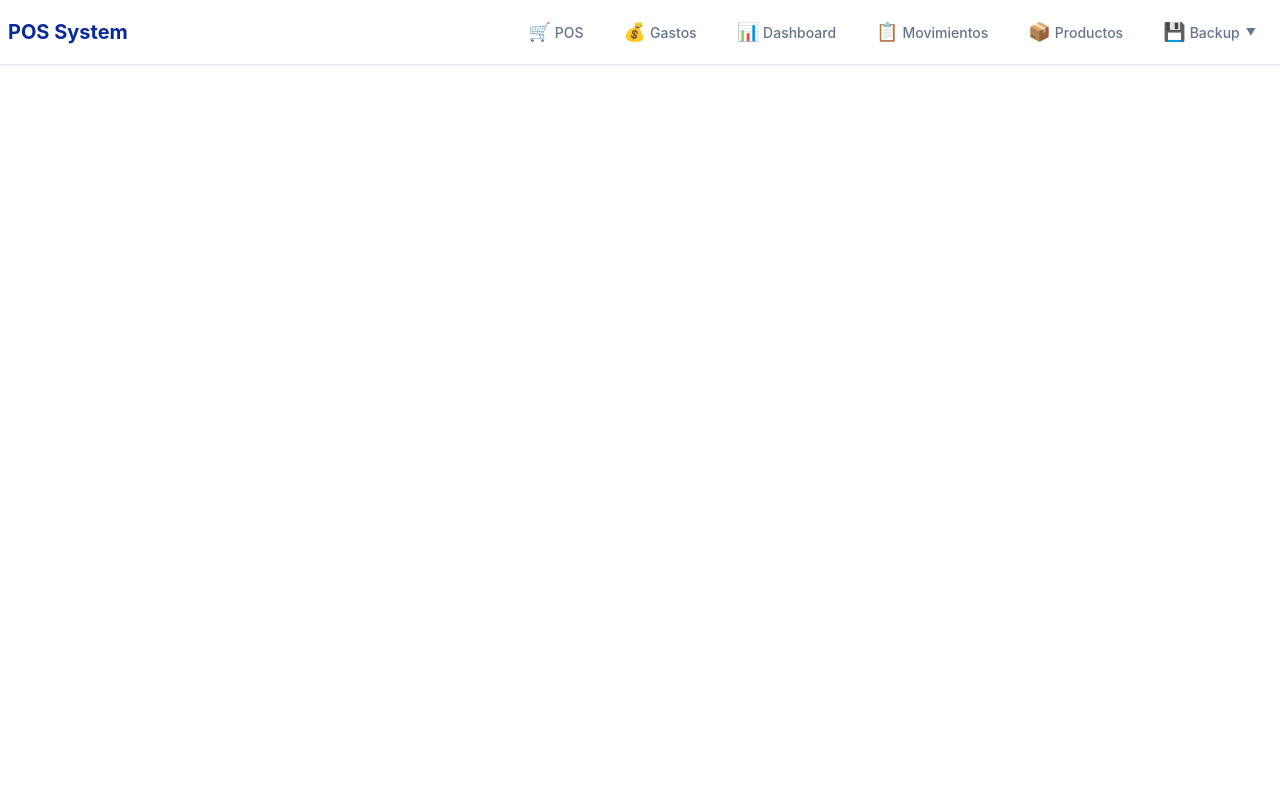
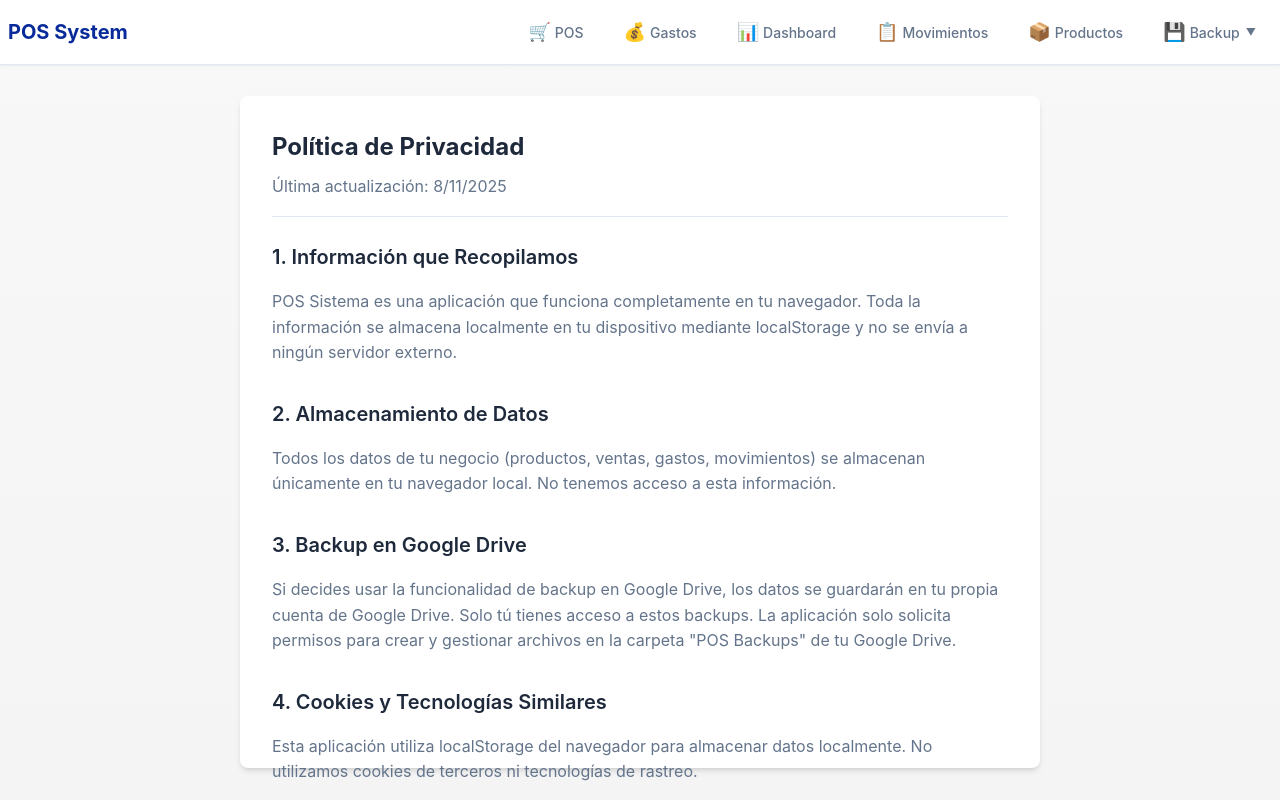
Before and after one commit to idgleb/Pos-sistema, a React (Vite) app: page /privacy in a window 1280 px wide. Built offline with nearby package versions, Linux system fonts and the light colour scheme.

Commit message:
Agregar pÃ¡ginas de Privacy Policy y Terms of Service para cumplir con requisitos de Google OAuth

```diff
--- a/src/app/routes.jsx
+++ b/src/app/routes.jsx
@@ -7,6 +7,8 @@ import ExpensesPage from '../features/expenses/ExpensesPage';
 import DashboardPage from '../features/dashboard/DashboardPage';
 import MovementsPage from '../features/movements/MovementsPage';
 import ProductsPage from '../features/products/ProductsPage';
+import PrivacyPolicyPage from '../features/legal/PrivacyPolicyPage';
+import TermsOfServicePage from '../features/legal/TermsOfServicePage';
 
 const AppRoutes = () => {
   return (
@@ -16,6 +18,8 @@ const AppRoutes = () => {
       <Route path="/dashboard" element={<DashboardPage />} />
       <Route path="/movimientos" element={<MovementsPage />} />
       <Route path="/productos" element={<ProductsPage />} />
+      <Route path="/privacy" element={<PrivacyPolicyPage />} />
+      <Route path="/terms" element={<TermsOfServicePage />} />
     </Routes>
   );
 };
--- /dev/null
+++ b/src/features/legal/LegalPage.css
@@ -0,0 +1,73 @@
+.legal-page {
+  min-height: 100vh;
+  background: linear-gradient(180deg, #f8f8f8 0%, #f4f4f4 100%);
+  padding: calc(64px + var(--spacing-xl)) var(--spacing-lg) var(--spacing-xl);
+  display: flex;
+  justify-content: center;
+}
+
+.legal-content {
+  max-width: 800px;
+  width: 100%;
+  background-color: var(--color-bg-primary);
+  border-radius: var(--radius-lg);
+  padding: var(--spacing-xl);
+  box-shadow: var(--shadow-md);
+  line-height: 1.6;
+}
+
+.legal-content h1 {
+  font-size: var(--font-size-2xl);
+  font-weight: var(--font-weight-bold);
+  color: var(--color-text-primary);
+  margin-bottom: var(--spacing-sm);
+}
+
+.last-updated {
+  color: var(--color-text-muted);
+  font-size: var(--font-size-sm);
+  margin-bottom: var(--spacing-xl);
+  padding-bottom: var(--spacing-md);
+  border-bottom: 1px solid var(--color-border);
+}
+
+.legal-content section {
+  margin-bottom: var(--spacing-xl);
+}
+
+.legal-content h2 {
+  font-size: var(--font-size-xl);
+  font-weight: var(--font-weight-semibold);
+  color: var(--color-text-primary);
+  margin-bottom: var(--spacing-md);
+  margin-top: var(--spacing-lg);
+}
+
+.legal-content p {
+  font-size: var(--font-size-base);
+  color: var(--color-text-secondary);
+  margin-bottom: var(--spacing-md);
+}
+
+.legal-content section:first-of-type {
+  margin-top: 0;
+}
+
+/* Responsive */
+@media (max-width: 768px) {
+  .legal-page {
+    padding: calc(56px + var(--spacing-md)) var(--spacing-md) var(--spacing-lg);
+  }
+
+  .legal-content {
+    padding: var(--spacing-lg);
+  }
+
+  .legal-content h1 {
+    font-size: var(--font-size-xl);
+  }
+
+  .legal-content h2 {
+    font-size: var(--font-size-lg);
+  }
+}
--- /dev/null
+++ b/src/features/legal/PrivacyPolicyPage.jsx
@@ -0,0 +1,74 @@
+import React from 'react';
+import './LegalPage.css';
+
+const PrivacyPolicyPage = () => {
+  return (
+    <div className="legal-page">
+      <div className="legal-content">
+        <h1>Política de Privacidad</h1>
+        <p className="last-updated">Última actualización: {new Date().toLocaleDateString('es-ES')}</p>
+
+        <section>
+          <h2>1. Información que Recopilamos</h2>
+          <p>
+            POS Sistema es una aplicación que funciona completamente en tu navegador.
+            Toda la información se almacena localmente en tu dispositivo mediante localStorage
+            y no se envía a ningún servidor externo.
+          </p>
+        </section>
+
+        <section>
+          <h2>2. Almacenamiento de Datos</h2>
+          <p>
+            Todos los datos de tu negocio (productos, ventas, gastos, movimientos) se almacenan
+            únicamente en tu navegador local. No tenemos acceso a esta información.
+          </p>
+        </section>
+
+        <section>
+          <h2>3. Backup en Google Drive</h2>
+          <p>
+            Si decides usar la funcionalidad de backup en Google Drive, los datos se guardarán
+            en tu propia cuenta de Google Drive. Solo tú tienes acceso a estos backups.
+            La aplicación solo solicita permisos para crear y gestionar archivos en la carpeta
+            "POS Backups" de tu Google Drive.
+          </p>
+        </section>
+
+        <section>
+          <h2>4. Cookies y Tecnologías Similares</h2>
+          <p>
+            Esta aplicación utiliza localStorage del navegador para almacenar datos localmente.
+            No utilizamos cookies de terceros ni tecnologías de rastreo.
+          </p>
+        </section>
+
+        <section>
+          <h2>5. Seguridad</h2>
+          <p>
+            Todos los datos permanecen en tu dispositivo. No recopilamos, almacenamos ni
+            transmitimos información personal a servidores externos.
+          </p>
+        </section>
+
+        <section>
+          <h2>6. Cambios a esta Política</h2>
+          <p>
+            Podemos actualizar esta política de privacidad ocasionalmente.
+            La fecha de la última actualización se mostrará en la parte superior de esta página.
+          </p>
+        </section>
+
+        <section>
+          <h2>7. Contacto</h2>
+          <p>
+            Si tienes preguntas sobre esta política de privacidad, puedes contactarnos
+            a través del repositorio del proyecto en GitHub.
+          </p>
+        </section>
+      </div>
+    </div>
+  );
+};
+
+export default PrivacyPolicyPage;
--- /dev/null
+++ b/src/features/legal/TermsOfServicePage.jsx
@@ -0,0 +1,80 @@
+import React from 'react';
+import './LegalPage.css';
+
+const TermsOfServicePage = () => {
+  return (
+    <div className="legal-page">
+      <div className="legal-content">
+        <h1>Términos de Servicio</h1>
+        <p className="last-updated">Última actualización: {new Date().toLocaleDateString('es-ES')}</p>
+
+        <section>
+          <h2>1. Aceptación de los Términos</h2>
+          <p>
+            Al usar POS Sistema, aceptas estos términos de servicio.
+            Si no estás de acuerdo con estos términos, no uses la aplicación.
+          </p>
+        </section>
+
+        <section>
+          <h2>2. Uso de la Aplicación</h2>
+          <p>
+            POS Sistema es una aplicación web gratuita que funciona completamente en tu navegador.
+            Puedes usarla para gestionar productos, ventas, gastos y movimientos de tu negocio.
+          </p>
+        </section>
+
+        <section>
+          <h2>3. Responsabilidad por los Datos</h2>
+          <p>
+            Tú eres responsable de mantener backups de tus datos. Aunque la aplicación ofrece
+            funcionalidad de backup, es tu responsabilidad asegurarte de que tus datos estén
+            respaldados adecuadamente.
+          </p>
+        </section>
+
+        <section>
+          <h2>4. Disponibilidad del Servicio</h2>
+          <p>
+            POS Sistema se proporciona "tal cual" sin garantías de ningún tipo.
+            No garantizamos que la aplicación esté disponible en todo momento o libre de errores.
+          </p>
+        </section>
+
+        <section>
+          <h2>5. Modificaciones</h2>
+          <p>
+            Nos reservamos el derecho de modificar o discontinuar la aplicación en cualquier momento
+            sin previo aviso.
+          </p>
+        </section>
+
+        <section>
+          <h2>6. Limitación de Responsabilidad</h2>
+          <p>
+            En la medida máxima permitida por la ley, no seremos responsables por cualquier daño
+            directo, indirecto, incidental o consecuente que resulte del uso de esta aplicación.
+          </p>
+        </section>
+
+        <section>
+          <h2>7. Propiedad Intelectual</h2>
+          <p>
+            El código de POS Sistema está disponible como código abierto.
+            Puedes usar, modificar y distribuir el código según la licencia del proyecto.
+          </p>
+        </section>
+
+        <section>
+          <h2>8. Cambios a los Términos</h2>
+          <p>
+            Podemos actualizar estos términos de servicio ocasionalmente.
+            La fecha de la última actualización se mostrará en la parte superior de esta página.
+          </p>
+        </section>
+      </div>
+    </div>
+  );
+};
+
+export default TermsOfServicePage;
```
